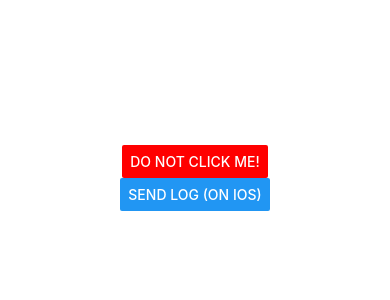
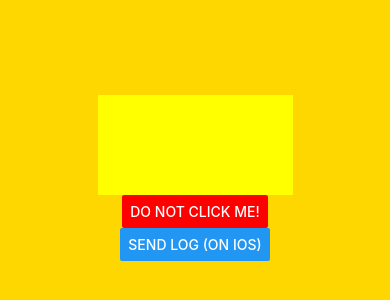
Before and after one commit to joannahulek/RNPlayground, a React Native app in the folder Playground/: screen / in a window 390 px wide. Shown: the part 244-544 px from the top of the page. Built offline with nearby package versions, Linux system fonts and the light colour scheme.

Commit message:
styles API

```diff
--- a/Playground/App.js
+++ b/Playground/App.js
@@ -6,10 +6,11 @@
     Image,
     TouchableWithoutFeedback,
     TouchableOpacity,
-    TouchableHighlight, TouchableNativeFeedback, View, Button, Alert
+    TouchableHighlight, TouchableNativeFeedback, View, Button, Alert, Platform, Dimensions
 } from 'react-native';
 
 export default function App() {
+    console.log(Dimensions.get('screen'))
   const handlePress = (log: string) => console.log(log)
 
     function touchableComponents() {
@@ -99,13 +100,23 @@
     }
 
     return (
-    <SafeAreaView style={styles.container}>
+    <SafeAreaView
+        style={[styles.container, mainStyle]}
+    >
+        <View
+        style={{
+            backgroundColor:"yellow",
+            width: "50%",
+            height: 100
+        }}></View>
         {/*{touchableComponents()}*/}
         {buttonsAndAlerts()}
-        <StatusBar style="auto"/>
+        {/*<StatusBar style="auto"/>*/}
     </SafeAreaView>
   );
 }
+
+const mainStyle = {backgroundColor:"gold"};
 
 const styles = StyleSheet.create({
   container: {
@@ -113,5 +124,6 @@
     backgroundColor: 'white',
     alignItems: 'center',
     justifyContent: 'center',
+      paddingTop: Platform.OS === "android" ? StatusBar.currentHeight : 0
   },
 });
```
